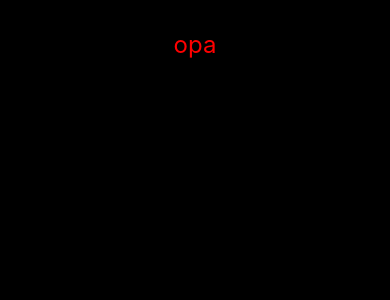
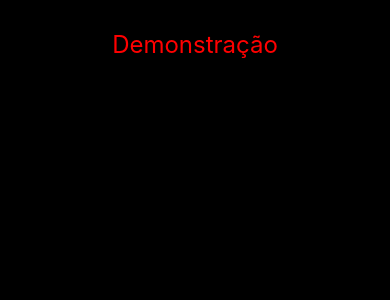
Before and after one commit to JulioVianaDev/ldr-night-sensor, a React Native app: screen / in a window 390 px wide. Shown: the top 300 px of the page. Built offline with nearby package versions, Linux system fonts and the light colour scheme.

Commit message:
falta chamar as fn

```diff
--- a/App.js
+++ b/App.js
@@ -12,7 +12,7 @@ export default function App() {
   }
   return (
     <View style={styles.body}>
-      <Text style={styles.texto}>opa</Text>
+      <Text style={styles.texto}>Demonstração</Text>
     </View>
   );
 }
```
